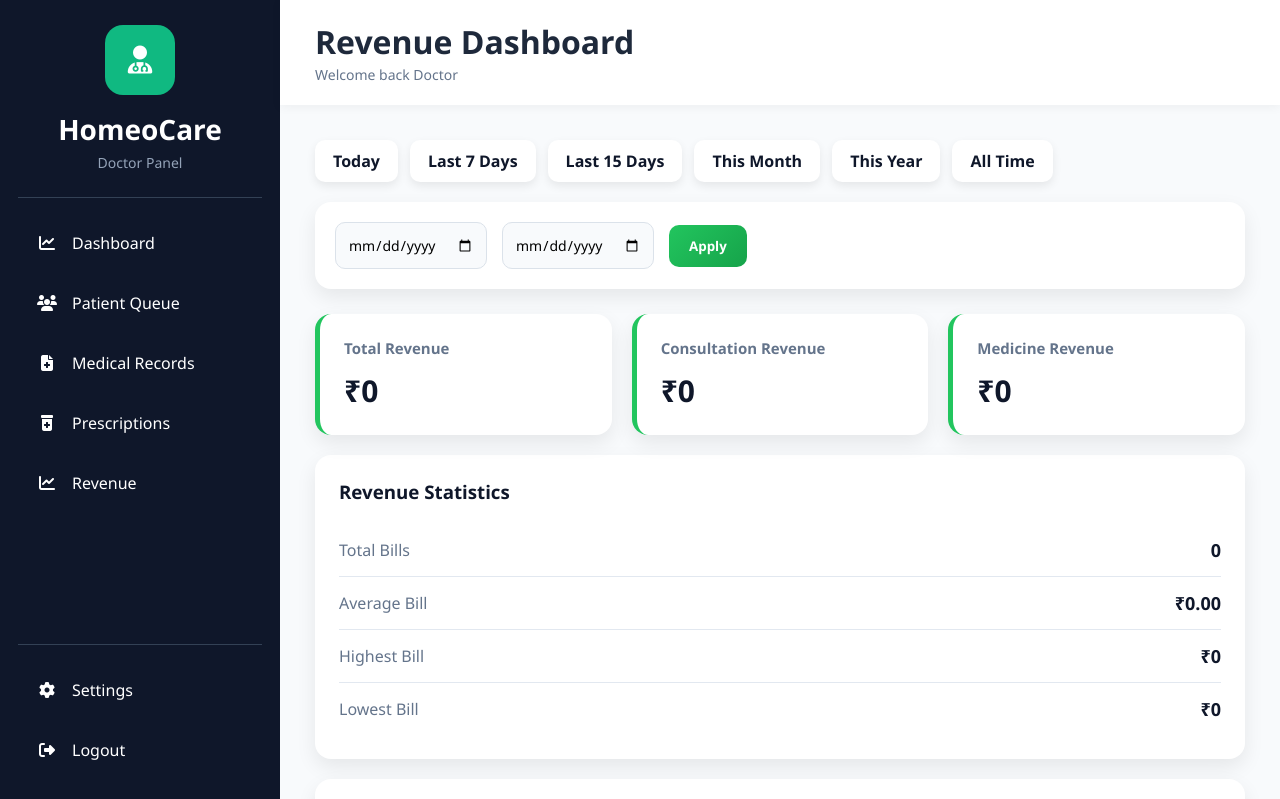
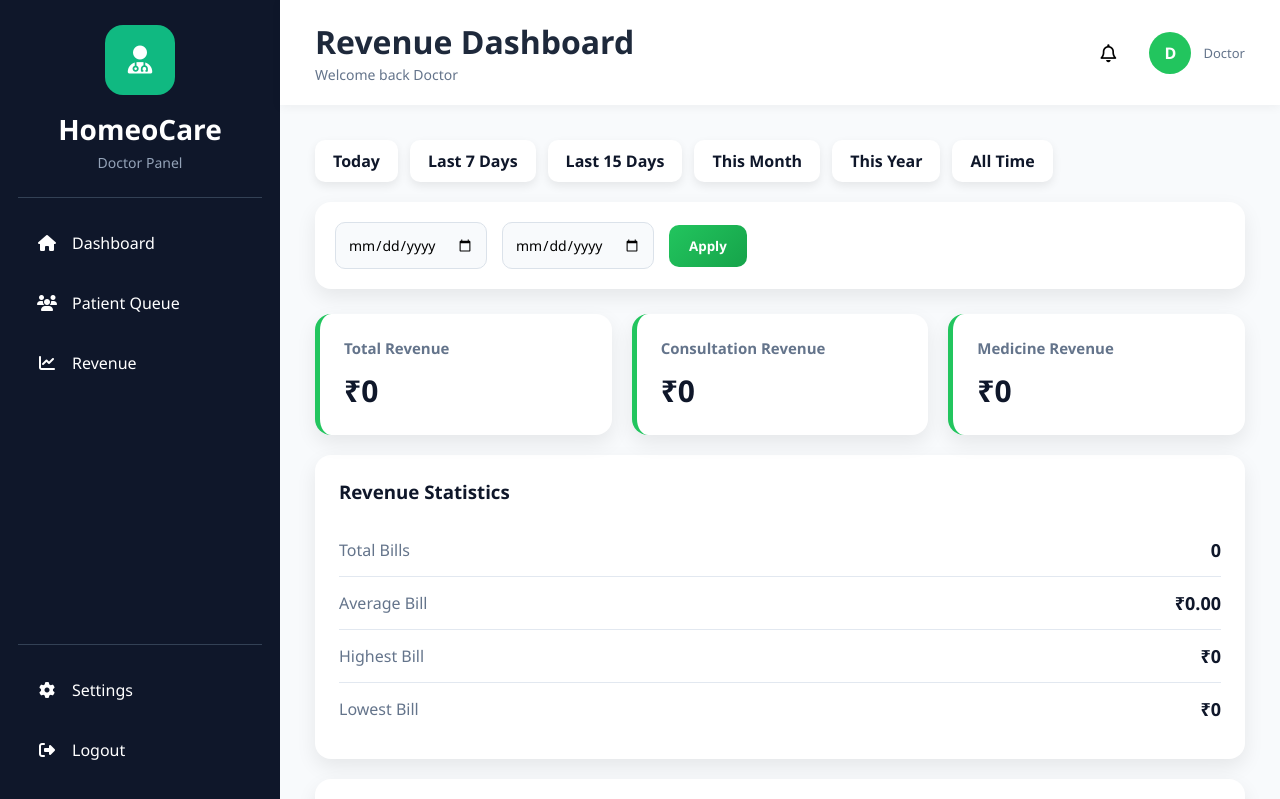
Before and after one commit to Divya-Dawale/HomeoCare, a Django app: page /doctors/revenue/ in a window 1280 px wide. Shown: the top 799 px of the page. Run offline with Django 5.2, Linux system fonts and the light colour scheme; data that the repository does not hold is empty; a map, chart or similar area stays blank.

Commit message:
add limit is tested,phone no fileid updated , doctor sidebar updated,doctor panel notification and profile added,recipt generation updated

```diff
--- a/doctors/views.py
+++ b/doctors/views.py
@@ -23,21 +23,26 @@ from .forms import DoctorProfileForm
 
 def doctor_dashboard(request):
 
+    today = timezone.now().date()
+
     waiting_patients = Appointment.objects.filter(
+        appointment_date=today,
         status="waiting"
     ).count()
 
     consulting_patients = Appointment.objects.filter(
+        appointment_date=today,
         status="consulting"
     ).count()
 
     completed_today = Appointment.objects.filter(
-        status="completed",
-        appointment_date=timezone.now().date()
+        appointment_date=today,
+        status="completed"
     ).count()
 
-    total_records = MedicalRecord.objects.count()
-
+    total_records = Appointment.objects.filter(
+        status="completed"
+    ).count()
     context = {
         "waiting_patients": waiting_patients,
         "consulting_patients": consulting_patients,
@@ -412,8 +417,13 @@ def doctor_revenue(request):
     )
 from .models import DoctorSettings
 from .forms import DoctorSettingsForm
+from django.contrib.auth.decorators import login_required
+
+@login_required
 def doctor_settings(request):
 
+    print(request.user)
+    print(request.user.is_authenticated)
     settings_obj, created = (
         DoctorSettings.objects.get_or_create(
             doctor=request.user
@@ -448,6 +458,8 @@ def doctor_settings(request):
             "form": form
         }
     )
+
+
 def edit_doctor_profile(request):
 
     if request.method == "POST":
--- a/receptionist/urls.py
+++ b/receptionist/urls.py
@@ -56,11 +56,7 @@ urlpatterns = [
     views.start_consultation,
     name="start_consultation"
     ),
-    path(
-    "appointments/complete/<int:appointment_id>/",
-    views.complete_appointment,
-    name="complete_appointment"
-    ),
+
     path(
     "prescriptions/",
     views.prescriptions,
--- a/static/billing/receipt.css
+++ b/static/billing/receipt.css
@@ -1,8 +1,4 @@
-.receipt-container{
-    display:flex;
-    justify-content:center;
-    padding:30px;
-}
+
 
 .receipt-card{
     background:white;
--- a/static/doctor/base_doctor.css
+++ b/static/doctor/base_doctor.css
@@ -315,3 +315,46 @@ body{
 }
 
 }
+.topbar{
+    display:flex;
+    justify-content:space-between;
+    align-items:center;
+}
+.topbar-right{
+    display:flex;
+    align-items:center;
+    gap:20px;
+}
+
+.notification{
+    border:none;
+    background:white;
+    width:42px;
+    height:42px;
+    border-radius:50%;
+    cursor:pointer;
+    font-size:18px;
+}
+
+.profile-link{
+    text-decoration:none;
+    color:inherit;
+}
+
+.profile{
+    display:flex;
+    align-items:center;
+    gap:12px;
+}
+
+.avatar{
+    width:42px;
+    height:42px;
+    border-radius:50%;
+    background:#22c55e;
+    color:white;
+    display:flex;
+    justify-content:center;
+    align-items:center;
+    font-weight:600;
+}
--- a/templates/doctor/base_doctor.html
+++ b/templates/doctor/base_doctor.html
@@ -49,7 +49,7 @@
             <nav>
 
                 <a href="{% url 'doctor_dashboard' %}">
-                    <i class="fa-solid fa-chart-line"></i>
+                    <i class="fa-solid fa-house"></i>
                     Dashboard
                 </a>
 
@@ -58,15 +58,6 @@
                     Patient Queue
                 </a>
 
-                <a href="{% url 'medical_records' %}">
-                    <i class="fa-solid fa-file-medical"></i>
-                    Medical Records
-                </a>
-
-                <a href="{% url 'prescriptions' %}">
-                    <i class="fa-solid fa-prescription-bottle-medical"></i>
-                    Prescriptions
-                </a>
 
                 <a href="{% url 'doctor_revenue' %}">
                      <i class="fa-solid fa-chart-line"></i>
@@ -116,7 +107,38 @@
                 </span>
 
             </div>
+            <div class="topbar-right">
 
+    <button class="notification">
+
+        <i class="fa-regular fa-bell"></i>
+
+    </button>
+
+    <a href="{% url 'doctor_settings' %}"
+       class="profile-link">
+
+        <div class="profile">
+
+            <div class="avatar">
+
+                D
+
+            </div>
+
+            <div>
+
+                <strong>{{ request.user.username }}</strong>
+
+                <p>Doctor</p>
+
+            </div>
+
+        </div>
+
+    </a>
+
+</div>
         </header>
 
         <div class="content">
```
Also changed, not shown: billing/views.py (+8 -8 lines), public/views.py (+20 -16 lines), receptionist/forms.py (+12 -0 lines), receptionist/views.py (+0 -11 lines), static/css/appointment.css (+22 -0 lines), static/receptionist/add-patient.css (+19 -0 lines), templates/billing/receipt.html (+23 -1 lines), templates/public/appointment.html (+33 -21 lines), templates/receptionist/add_patient.html (+43 -1 lines), templates/receptionist/appointments.html (+4 -8 lines).
